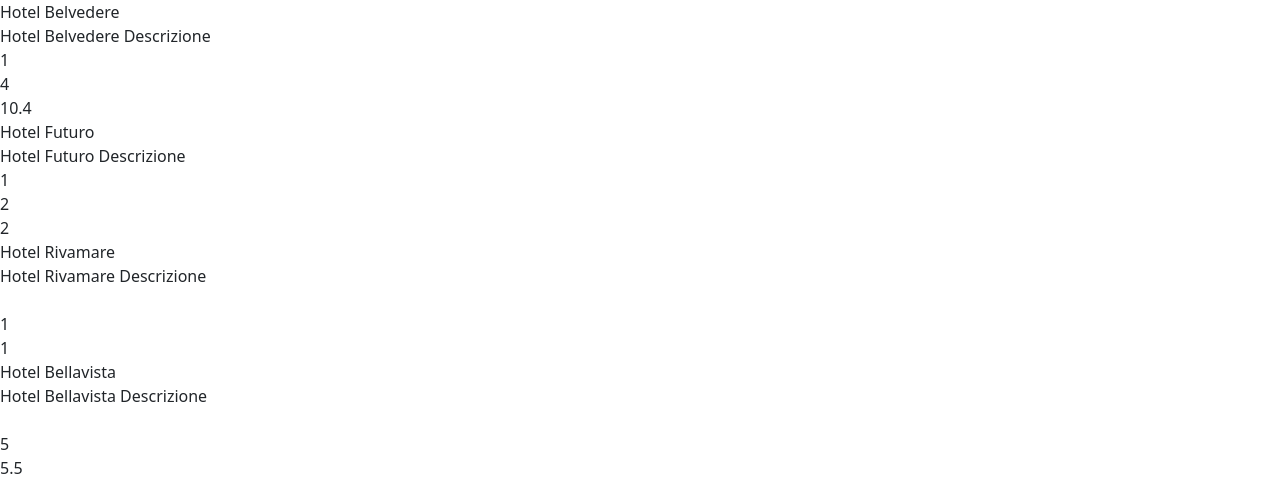
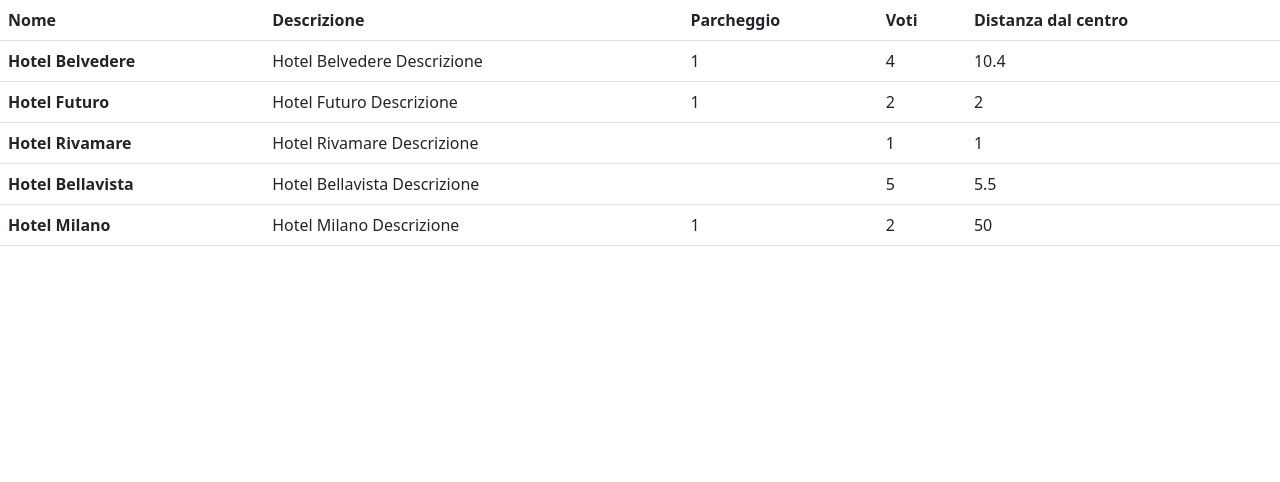
Before and after one commit to alessandromarangoni/php-hotel, a PHP site: page / in a window 1280 px wide. Shown: the top 482 px of the page. Run offline with PHP 8.4, Linux system fonts and the light colour scheme.

Commit message:
in table su bootstrap booleani non gestiti

```diff
--- a/index.php
+++ b/index.php
@@ -12,7 +12,6 @@
 </head>
 <body>
 <?php
-
 $hotels = [
     [
         'name' => 'Hotel Belvedere',
@@ -49,18 +48,29 @@ $hotels = [
         'vote' => 2,
         'distance_to_center' => 50
     ],
+];
+?>
+<table class="table">
+    <thead>
+        <tr>
+            <th scope="col">Nome</th>
+            <th scope="col">Descrizione</th>
+            <th scope="col">Parcheggio</th>
+            <th scope="col">Voti</th>
+            <th scope="col">Distanza dal centro</th>
+        </tr>
+    </thead>
+<?php foreach ($hotels as $hotel => $proprieta) { ?>
+    <tbody>
+        <tr>
+            <th scope="row"><?php echo $proprieta['name']?></th>
+            <td><?php echo $proprieta['description'] ?></td>
+            <td><?php echo $proprieta['parking'] ?></td>
+            <td><?php echo $proprieta['vote']?></td>
+            <td><?php echo $proprieta['distance_to_center']?></td>
+        </tr>
+    <tbody>
+<?php } ?>
 
-];
-
-
-foreach ($hotels as $hotel => $proprieta) {
-    echo
-    $proprieta['name'] . '<br>' .
-    $proprieta['description'] . '<br>' .
-    $proprieta['parking'] . '<br>' .
-    $proprieta['vote'] . '<br>' .
-    $proprieta['distance_to_center'] . '<br>';
-}
-?>
 </body>
 </html>
```
